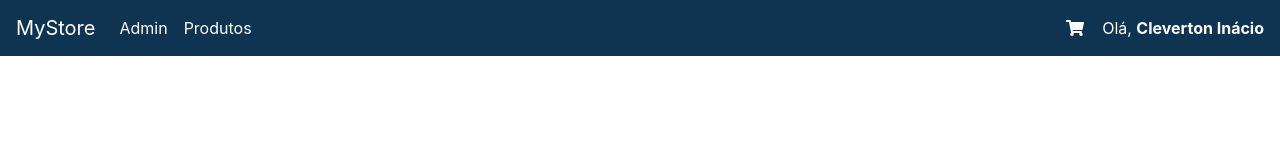
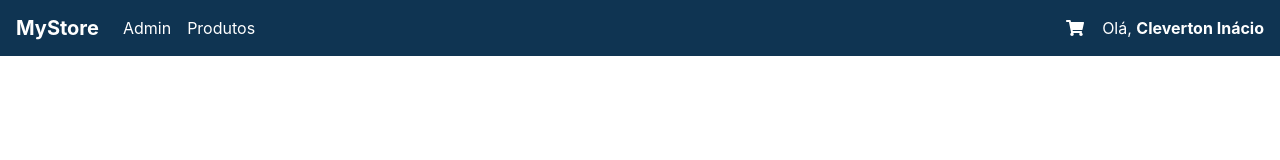
Before and after one commit to Clevinacio/mystore-front, an Angular app: page / in a window 1280 px wide. Shown: the top 160 px of the page. Built offline with nearby package versions, Linux system fonts and the light colour scheme.

Commit message:
Atualiza estilo home link

```diff
--- a/src/app/app.component.html
+++ b/src/app/app.component.html
@@ -1,5 +1,5 @@
 <nav class="navbar navbar-expand-lg navbar-dark bg-color">
-    <a class="navbar-brand" href="#">MyStore</a>
+    <a class="navbar-brand" href="#"><b>MyStore</b></a>
     <button class="navbar-toggler" type="button" (click)="isMenuCollapsed = !isMenuCollapsed"
         aria-label="Toggle navigation">
         <span class="navbar-toggler-icon"></span>
```
